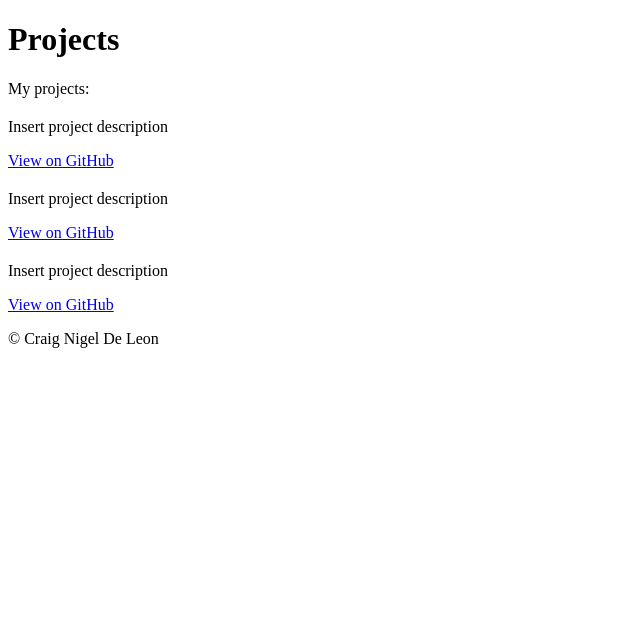
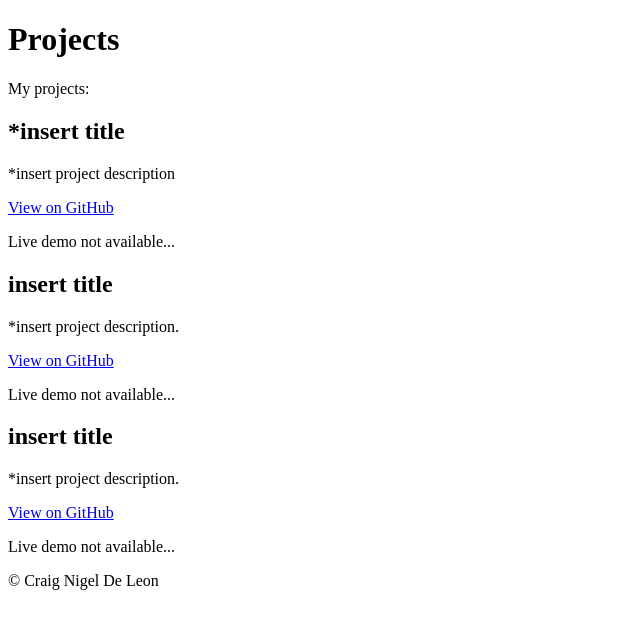
Before and after one commit to NigelDeLeon20/personal-portfolio, a Flask app: page /projects in a window 1280 px wide. Shown: the part 26-655 px from the top of the page, without its empty margins (0-640 px from the left). Run offline with Flask 3, Linux system fonts and the light colour scheme.

Commit message:
Changed the projects lists into json format and addeddd data folder along with projects.json where all the project details will be stored.

```diff
--- a/Main.py
+++ b/Main.py
@@ -1,3 +1,4 @@
+import json
 from flask import Flask, render_template
 
 app = Flask(__name__)
@@ -8,19 +9,7 @@ def home():
 
 @app.route("/projects")
 def project():
-    projects = [
-        {"title1": "Project name",
-         "description": "Insert project description",
-         "repo_url": "Insert Link"},
-
-        {"title2": "Project name",
-         "description": "Insert project description",
-         "repo_url": "Insert Link"},
-
-        {"title3": "Project name",
-         "description": "Insert project description",
-         "repo_url": "Insert Link"},
-    ]
+    projects = load_projects()
     return render_template("projects.html", projects=projects)
 
 @app.route("/certificates")
@@ -40,5 +29,9 @@ def contact():
 def resume():
     return render_template("resume.html")
 
+def load_projects():
+    with open("data/projects.json") as f:
+        return json.load(f)
+
 if __name__ == "__main__":
     app.run(debug=True)
--- /dev/null
+++ b/data/projects.json
@@ -0,0 +1,20 @@
+[
+  {
+    "title": "*insert title",
+    "description": "*insert project description",
+    "repo_url": "*Insert github link",
+    "live_url": ""
+  },
+  {
+    "title": "insert title",
+    "description": "*insert project description.",
+    "repo_url": "*Insert github link",
+    "live_url": ""
+  },
+  {
+    "title": "insert title",
+    "description": "*insert project description.",
+    "repo_url": "*Insert github link",
+    "live_url": ""
+  }
+]
--- a/templates/projects.html
+++ b/templates/projects.html
@@ -9,6 +9,12 @@
             <h2>{{ project.title }}</h2>
             <p>{{ project.description }}</p>
             <a href="{{ project.repo_url }}">View on GitHub</a>
+
+            {% if project.live_url %}
+                <a href="{{ project.live_url }}">View Live</a>
+            {% else %}
+                <p>Live demo not available...</p>
+            {% endif %}
         </div>
     {% endfor %}
 {% endblock %}
```
